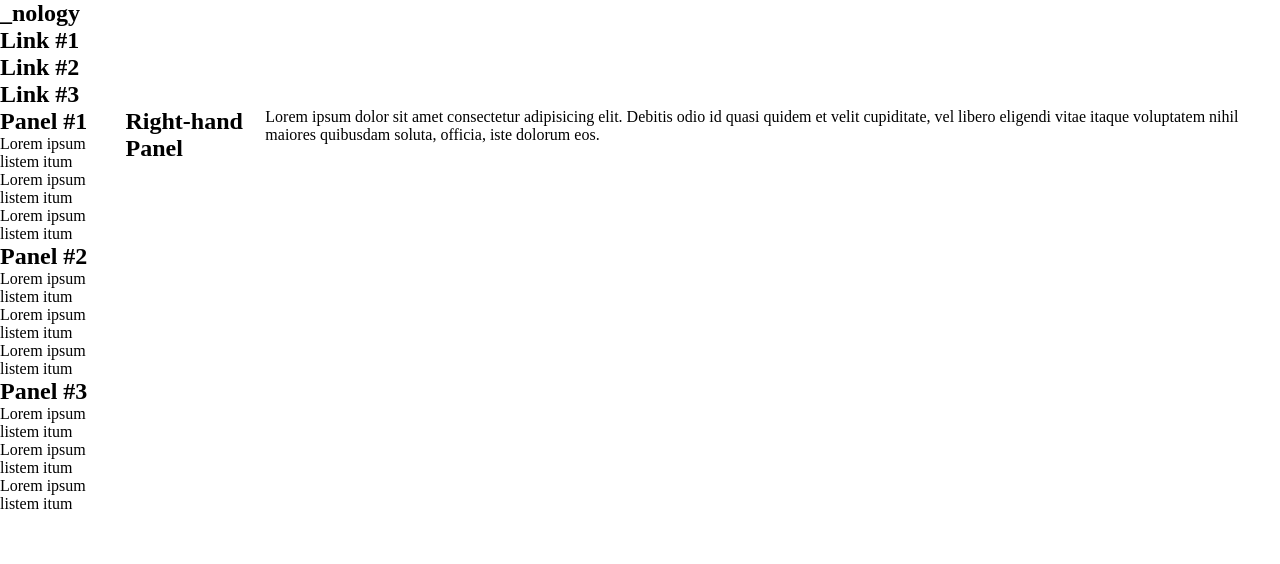
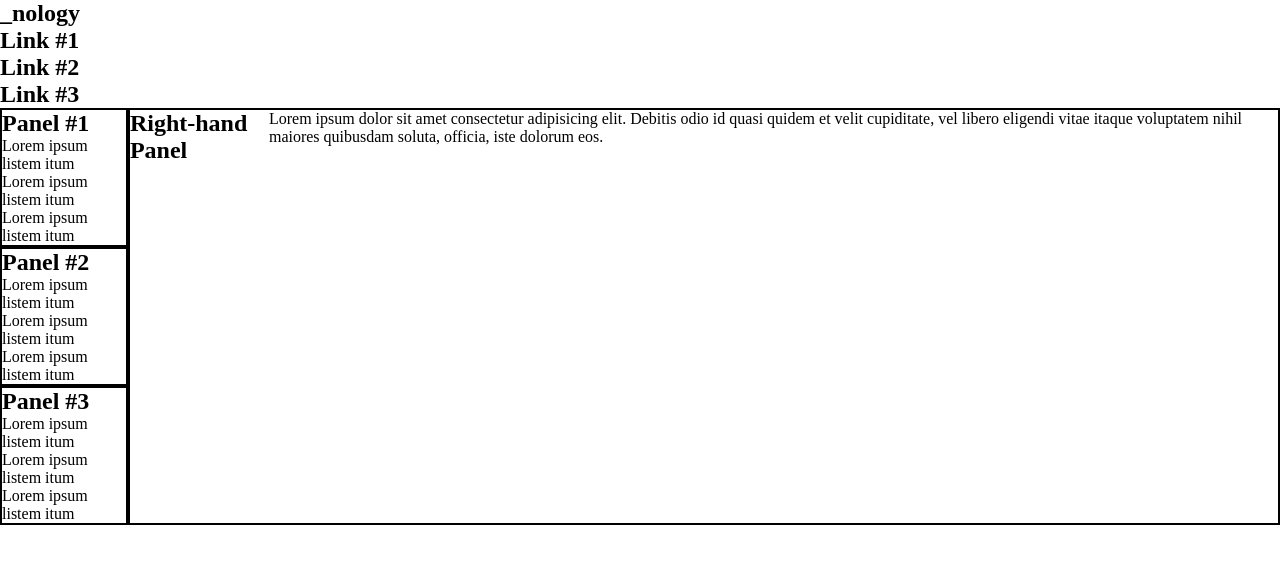
Before and after one commit to mujm4tic/css-flex-layout, a plain HTML site: page index.html in a window 1280 px wide. Drawn offline with Linux system fonts and the light colour scheme.

Commit message:
break backup

```diff
--- a/index.html
+++ b/index.html
@@ -32,23 +32,29 @@
 
             <div>
                 <h2>Panel #1</h2>
-                <p>Lorem ipsum listem itum</p>
-                <p>Lorem ipsum listem itum</p>
-                <p>Lorem ipsum listem itum</p>
+                <ul>
+                    <li>Lorem ipsum listem itum</li>
+                    <li>Lorem ipsum listem itum</li>
+                    <li>Lorem ipsum listem itum</li>
+                </ul>
             </div>
 
             <div>
                 <h2>Panel #2</h2>
-                <p>Lorem ipsum listem itum</p>
-                <p>Lorem ipsum listem itum</p>
-                <p>Lorem ipsum listem itum</p>
+                <ul>
+                    <li>Lorem ipsum listem itum</li>
+                    <li>Lorem ipsum listem itum</li>
+                    <li>Lorem ipsum listem itum</li>
+                </ul>
             </div>
 
             <div>
                 <h2>Panel #3</h2>
-                <p>Lorem ipsum listem itum</p>
-                <p>Lorem ipsum listem itum</p>
-                <p>Lorem ipsum listem itum</p>
+                <ul>
+                    <li>Lorem ipsum listem itum</li>
+                    <li>Lorem ipsum listem itum</li>
+                    <li>Lorem ipsum listem itum</li>
+                </ul>
             </div>
 
         </section>
--- a/style.css
+++ b/style.css
@@ -6,7 +6,7 @@
 
 .mflex{
     display: flex;
-    justify-content: left;
+    justify-content: space-evenly;
     flex-direction: row;
 }
 
@@ -19,4 +19,9 @@
 .rpflex{
     display: flex;
     justify-content: right;
+    border: 2px solid black;
 }
+
+.lpflex div{
+    border: 2px solid black;
+}
```
